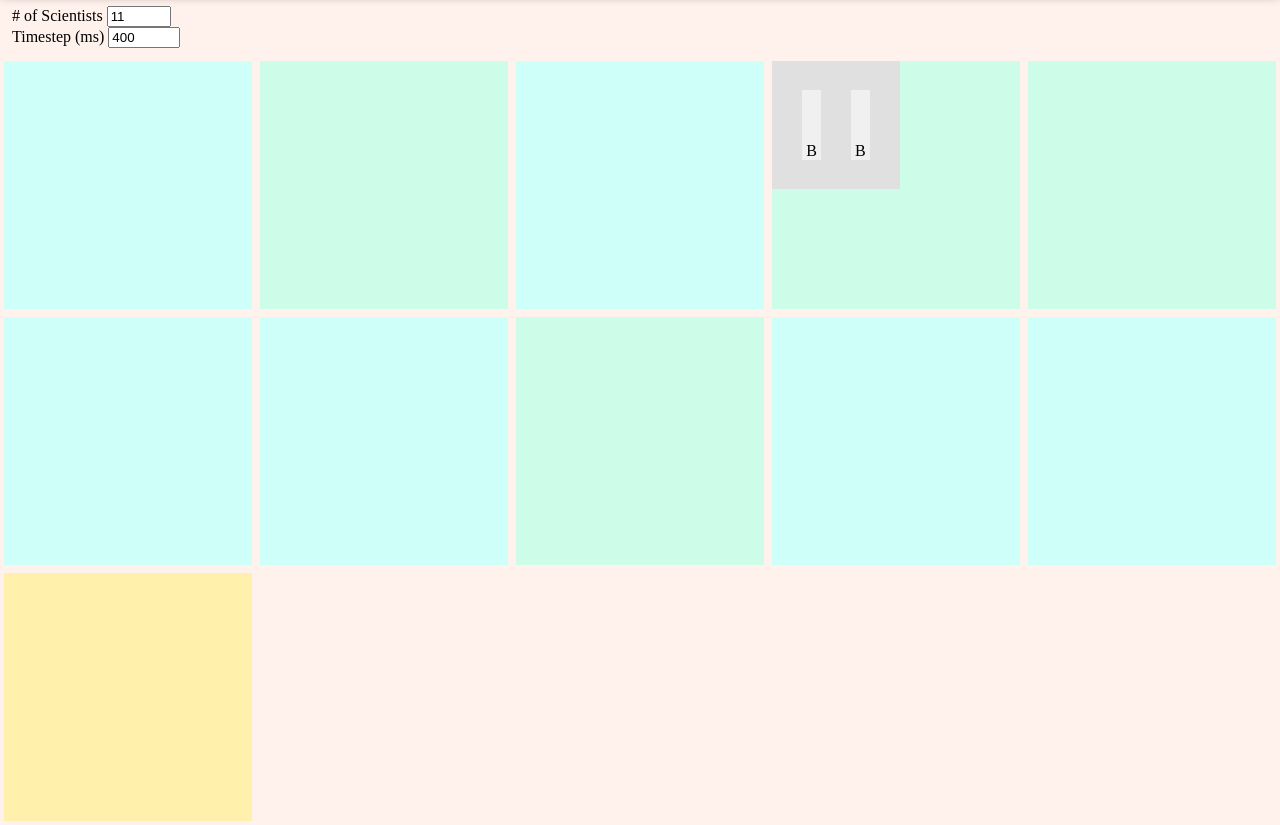
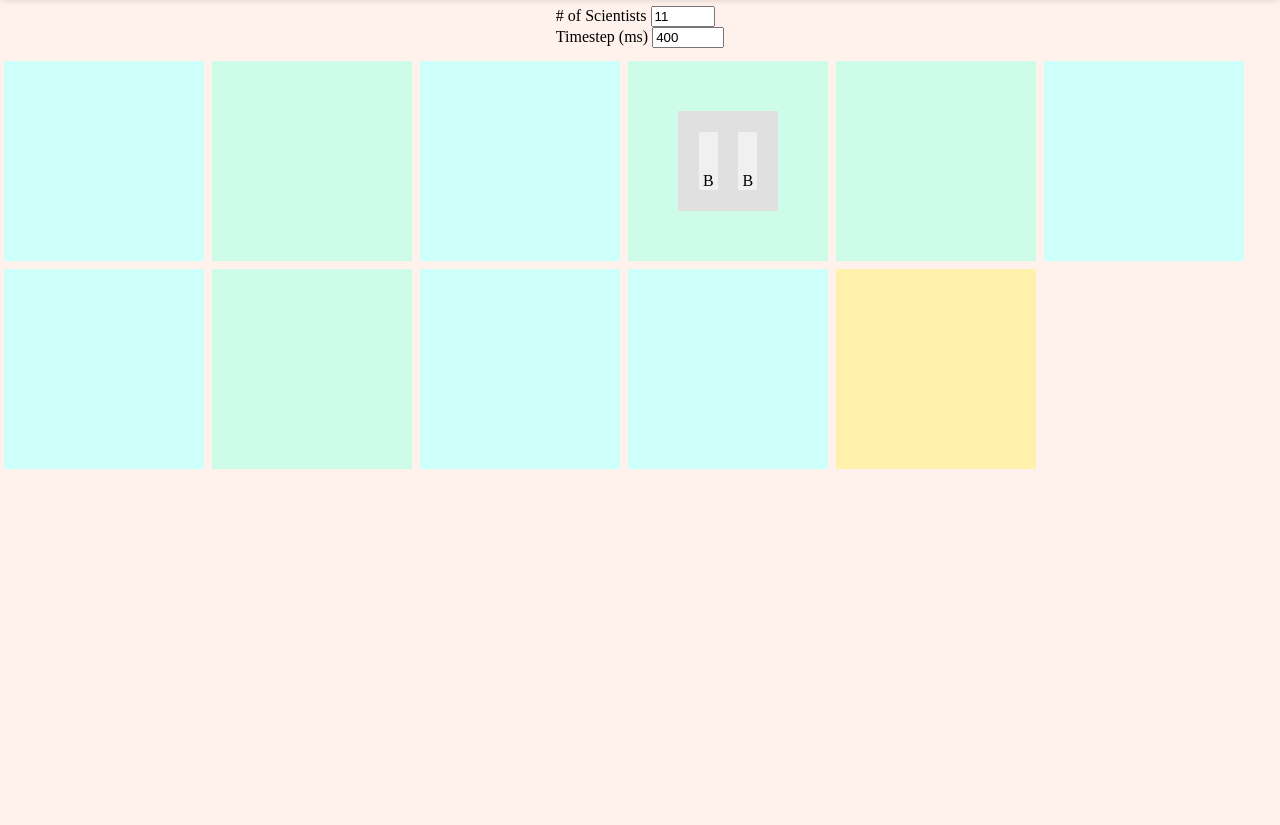
Before and after one commit to msfstef/multiverse-rescue-mission-riddle, a plain HTML site: page index.html in a window 1280 px wide. Shown: the part 41-866 px from the top of the page. After the commit the page ends 800 px from the top, so only its background shows below. Drawn offline with Linux system fonts and the light colour scheme.

Commit message:
css changes

```diff
--- a/index.html
+++ b/index.html
@@ -21,11 +21,17 @@
             <div>
                 <div>
                     <span># of Scientists</span>
-                    <input type="number" id="numScientists" name="numScientists" min="1" max="100" value="11">
+                    <input type="number"
+                        id="numScientists"
+                        name="numScientists"
+                        min="1" max="100" value="11">
                 </div>
                 <div>
                     <span>Timestep (ms)</span>
-                    <input type="number" id="timestep" name="timestep" min="0" max="5000" value="400" step="200">
+                    <input type="number"
+                        id="timestep"
+                        name="timestep"
+                        min="0" max="5000" step="200" value="400">
                 </div>
             </div>
         </div>
--- a/style.css
+++ b/style.css
@@ -13,12 +13,20 @@ h1 {
   border-radius: 5px;
 }
 
+#main {
+  display: flex;
+  flex-direction: column;
+  align-items: center;
+  justify-content: center;
+}
+
 #controls {
   height: 60px;
   margin: 0 12px;
   display: flex;
   flex-direction: row;
   align-items: center;
+  justify-content: space-between;
 }
 
 #options {
@@ -29,14 +37,19 @@ h1 {
   display: flex;
   flex-direction: row;
   flex-wrap: wrap;
+  align-items: flex-start;
 }
 
 .scientist {
-  --margin: 4px;
-  width: calc(20vw - 2 * var(--margin));
-  height: calc(20vw - 2 * var(--margin));
-  margin: var(--margin);
+  width: 200px;
+  height: 200px;
+  margin: 4px;
+  box-sizing: content-box;
   background: rgb(206, 255, 249);
+
+  display: flex;
+  align-items: center;
+  justify-content: center;
 }
 
 .scientist.visited {
@@ -53,8 +66,8 @@ h1 {
 
 
 .robot {
-  width: 10vw;
-  height: 10vw;
+  width: 100px;
+  height: 100px;
   background: rgb(224, 224, 224);
 
   display: flex;
```
